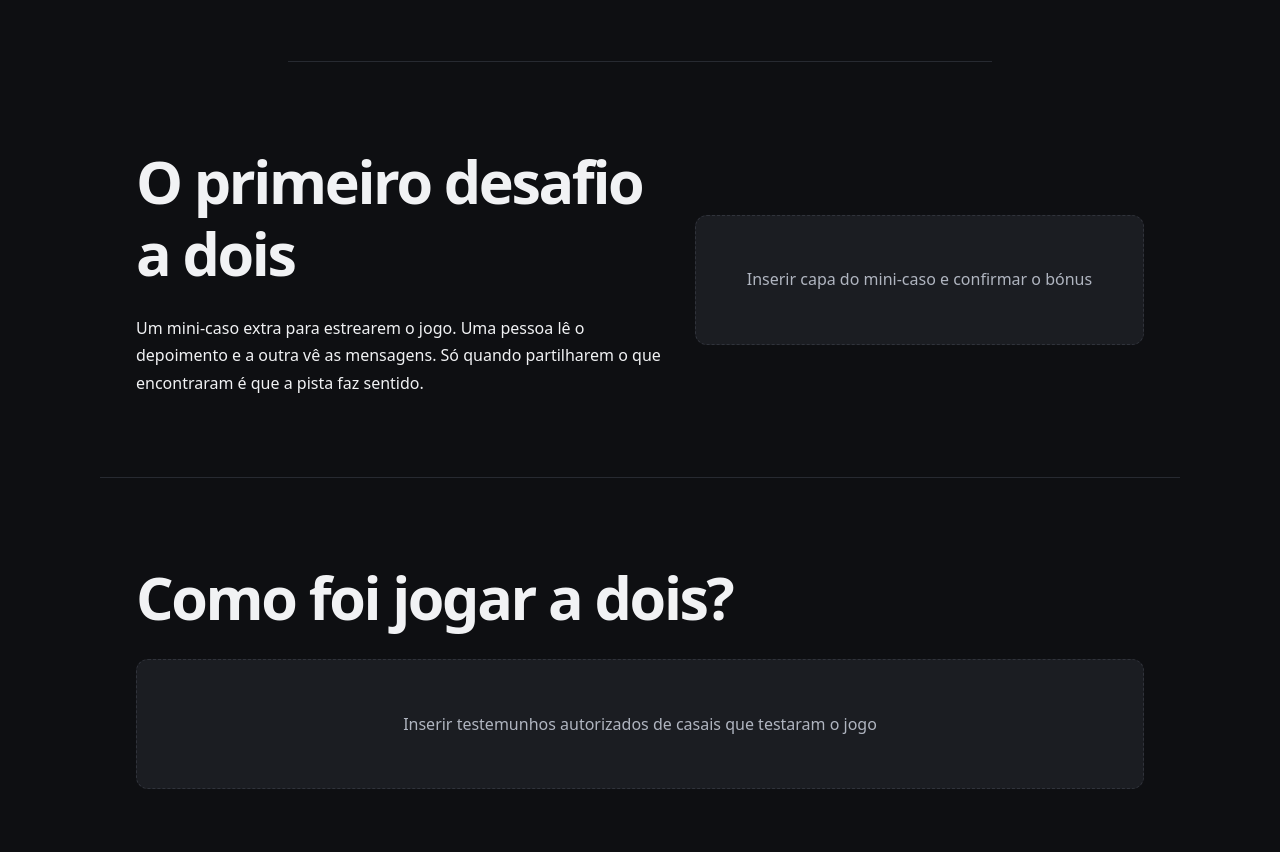
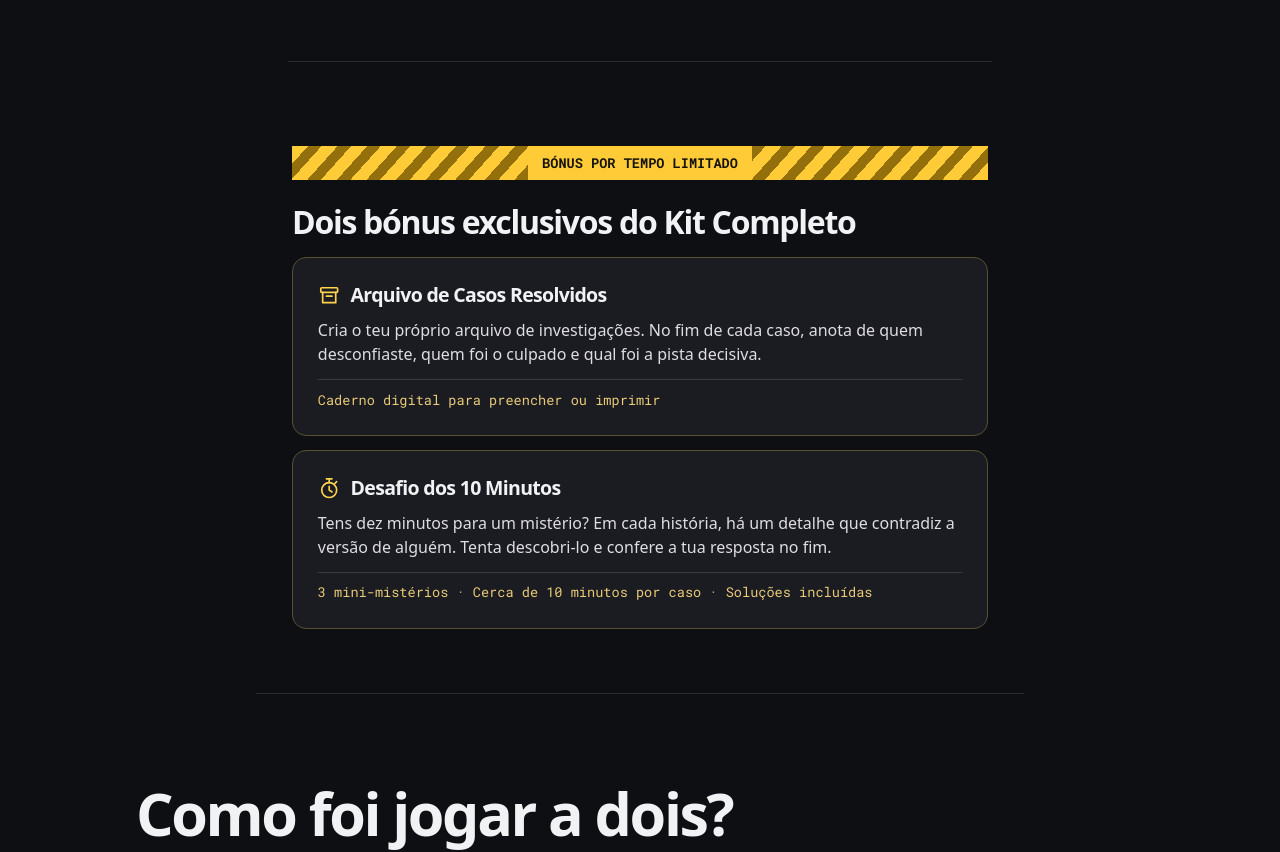
Before and after one commit to lidia-c-chauque/caso-a-dois, a plain HTML site: page index.html in a window 1280 px wide. Shown: the part 4214-5066 px from the top of the page. Drawn offline with Linux system fonts and the light colour scheme.

Commit message:
Destaca os dois bónus limitados do Kit Completo

```diff
--- a/index.html
+++ b/index.html
@@ -339,6 +339,18 @@ body:has(#case-sheet[open]) {overflow:hidden}
 #jogar h3 {margin:.4rem 0;font:700 1.22rem/1.25 var(--ui-font)}
 #jogar li p {margin:0;color:#c4c5cd;font:400 1rem/1.55 var(--meta-font)}
 </style>
+<style>
+#bonus {max-width:48rem}
+#bonus .bonus-faixa {display:flex;justify-content:center;background:repeating-linear-gradient(-48deg,#ffcc38 0 12px,#93700b 12px 22px);color:#15130c}
+.bonus-faixa span {padding:.45rem .9rem;background:#ffcc38;font:750 .85rem/1.4 var(--meta-font);text-align:center;text-transform:uppercase}
+#bonus h2 {margin:1.45rem 0 1rem;font-size:clamp(1.45rem,4vw,2rem)}
+.bonus-ficha {padding:clamp(1rem,4vw,1.55rem);border:1px solid #595032;border-radius:14px;background:#1b1c21}
+.bonus-ficha+.bonus-ficha {margin-top:.85rem}
+#bonus .bonus-ficha h3 {display:flex;align-items:center;gap:.65rem;margin:0 0 .65rem;font:700 1.22rem/1.25 var(--ui-font)}
+.bonus-ficha svg {width:1.4rem;flex:none;color:#ffd34d}
+#bonus .bonus-ficha p {margin:0 0 .8rem;color:#dedde2;font:400 1rem/1.52 var(--ui-font)}
+.bonus-ficha small {display:block;border-top:1px solid #3c3c40;padding-top:.65rem;color:#e9cb78;font:.85rem/1.45 var(--meta-font)}
+</style>
 </head>
 <body>
 <main>
@@ -430,9 +442,19 @@ body:has(#case-sheet[open]) {overflow:hidden}
 <li><span class="guia-icone" aria-hidden="true"><svg viewBox="0 0 24 24" fill="none" stroke="currentColor" stroke-width="1.8" stroke-linecap="round" stroke-linejoin="round"><circle cx='12' cy='12' r='9'/><circle cx='12' cy='12' r='5'/><circle cx='12' cy='12' r='1'/></svg></span>
 <div><span class="guia-etapa">Etapa 03</span><h3>Digam quem foi</h3><p>Escolham juntos o suspeito e a pista que vos convenceu. Depois, abram a solução para ver se acertaram.</p></div></li>
 </ol></section>
-<section id="bonus" class="split">
-<div><h2>O primeiro desafio a dois</h2><p>Um mini-caso extra para estrearem o jogo. Uma pessoa lê o depoimento e a outra vê as mensagens. Só quando partilharem o que encontraram é que a pista faz sentido.</p></div>
-<div class="slot">Inserir capa do mini-caso e confirmar o bónus</div>
+<section id="bonus" aria-labelledby="bonus-title">
+<div class="bonus-faixa"><span>Bónus por tempo limitado</span></div>
+<h2 id="bonus-title">Dois bónus exclusivos do Kit Completo</h2>
+<article class="bonus-ficha">
+<h3><svg aria-hidden="true" viewBox="0 0 24 24" fill="none" stroke="currentColor" stroke-width="1.8" stroke-linejoin="round" stroke-linecap="round"><rect x="3" y="4" width="18" height="5" rx="1"/><path d="M5 9v11h14V9m-10 4h6"/></svg>Arquivo de Casos Resolvidos</h3>
+<p>Cria o teu próprio arquivo de investigações. No fim de cada caso, anota de quem desconfiaste, quem foi o culpado e qual foi a pista decisiva.</p>
+<small>Caderno digital para preencher ou imprimir</small>
+</article>
+<article class="bonus-ficha">
+<h3><svg aria-hidden="true" viewBox="0 0 24 24" fill="none" stroke="currentColor" stroke-width="1.8" stroke-linejoin="round" stroke-linecap="round"><circle cx="12" cy="14" r="8"/><path d="M12 10v4l3 2M9 2h6m-3 0v4m6 1 2-2"/></svg>Desafio dos 10 Minutos</h3>
+<p>Tens dez minutos para um mistério? Em cada história, há um detalhe que contradiz a versão de alguém. Tenta descobri-lo e confere a tua resposta no fim.</p>
+<small>3 mini-mistérios · Cerca de 10 minutos por caso · Soluções incluídas</small>
+</article>
 </section>
 <section id="testemunhos">
 <h2>Como foi jogar a dois?</h2><div class="slot">Inserir testemunhos autorizados de casais que testaram o jogo</div>
@@ -441,7 +463,7 @@ body:has(#case-sheet[open]) {overflow:hidden}
 <h2>Escolhe o teu plano</h2>
 <div class="plans">
 <article class="panel"><h3>Plano inicial</h3><p class="price">150 MT</p><p>Para começar a investigar. Conteúdo do plano a confirmar.</p><button class="cta-disabled" disabled>Escolher plano inicial</button></article>
-<article class="panel premium"><h3>Plano completo</h3><p class="price">397 MT</p><p>Mais de 150 casos de investigação, com soluções para consultar no fim.</p><button class="cta-disabled" disabled>Escolher plano completo</button></article>
+<article class="panel premium"><h3>Kit Completo</h3><p class="price">397 MT</p><p>Mais de 150 casos de investigação, com soluções para consultar no fim.</p><p>Por tempo limitado, inclui o Arquivo de Casos Resolvidos e o Desafio dos 10 Minutos.</p><button class="cta-disabled" disabled>Escolher Kit Completo</button></article>
 </div>
 <p class="muted offer-note">Compra disponível após configuração do pagamento.</p>
 </section>
```
